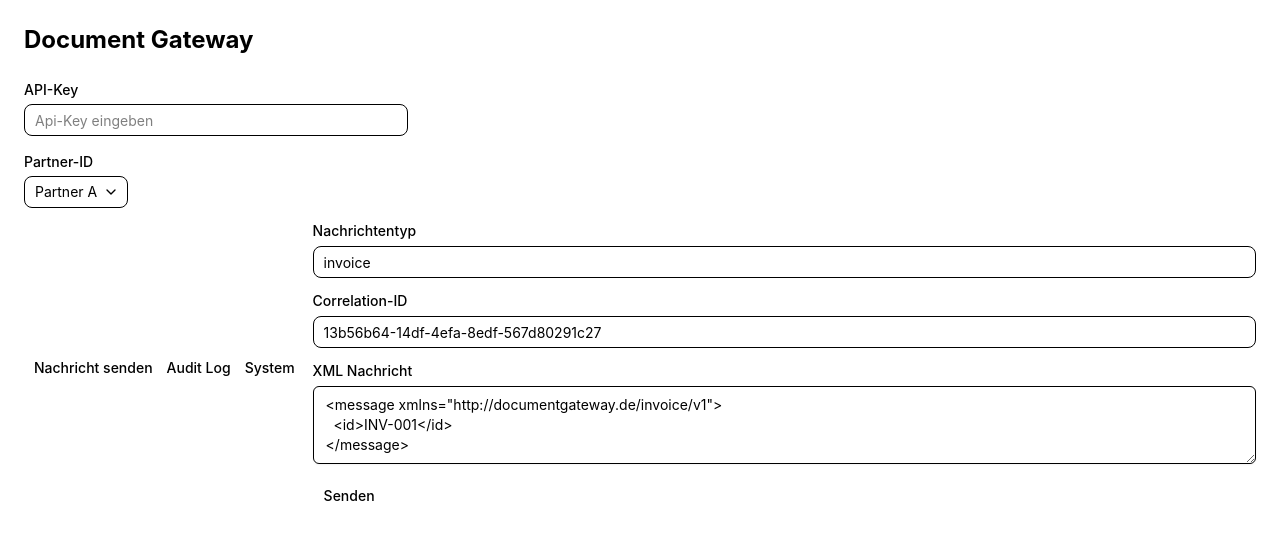
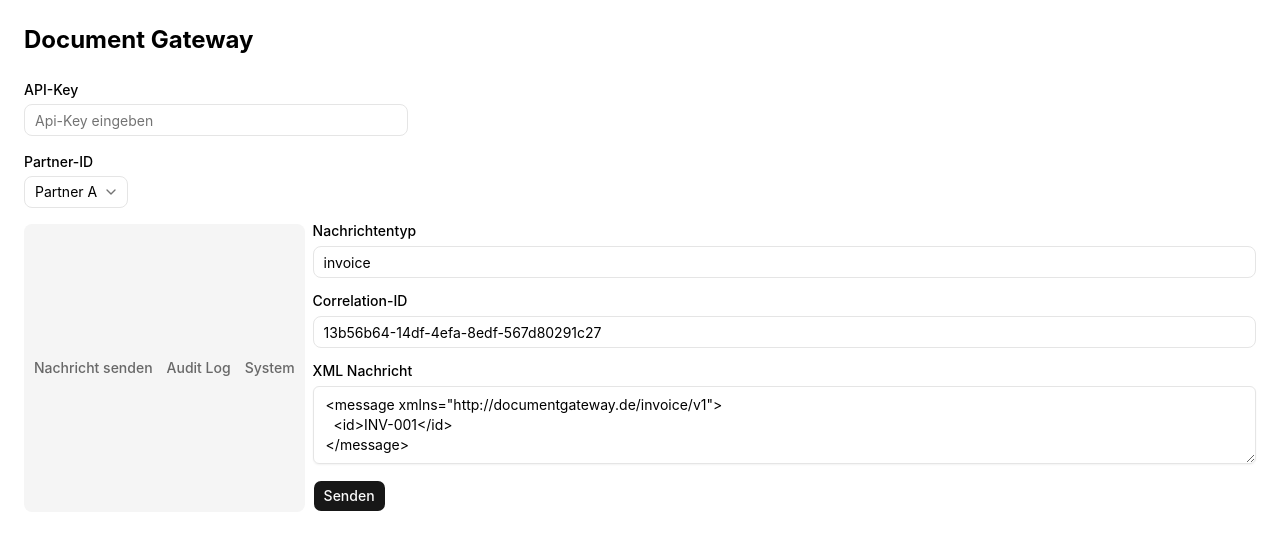
Before and after one commit to GarrySmallz/DocumentGateway, a React (Vite) app in the folder DocumentGatewayUI/: page / in a window 1280 px wide. Shown: the top 550 px of the page. Built offline with nearby package versions, Linux system fonts and the light colour scheme.

Commit message:
feat: add CSS for better UI

```diff
--- a/DocumentGatewayUI/src/index.css
+++ b/DocumentGatewayUI/src/index.css
@@ -1 +1,22 @@
 @import "tailwindcss";
+@theme inline {
+    --color-background: oklch(1 0 0);
+    --color-foreground: oklch(0.145 0 0);
+    --color-card: oklch(1 0 0);
+    --color-card-foreground: oklch(0.145 0 0);
+    --color-popover: oklch(1 0 0);
+    --color-popover-foreground: oklch(0.145 0 0);
+    --color-primary: oklch(0.205 0 0);
+    --color-primary-foreground: oklch(0.985 0 0);
+    --color-secondary: oklch(0.97 0 0);
+    --color-secondary-foreground: oklch(0.205 0 0);
+    --color-muted: oklch(0.97 0 0);
+    --color-muted-foreground: oklch(0.556 0 0);
+    --color-accent: oklch(0.97 0 0);
+    --color-accent-foreground: oklch(0.205 0 0);
+    --color-destructive: oklch(0.577 0.245 27.325);
+    --color-border: oklch(0.922 0 0);
+    --color-input: oklch(0.922 0 0);
+    --color-ring: oklch(0.708 0 0);
+    --radius: 0.625rem;
+}
```
